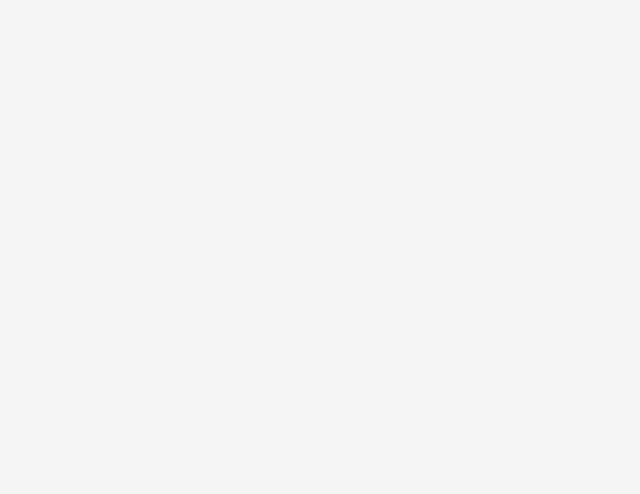
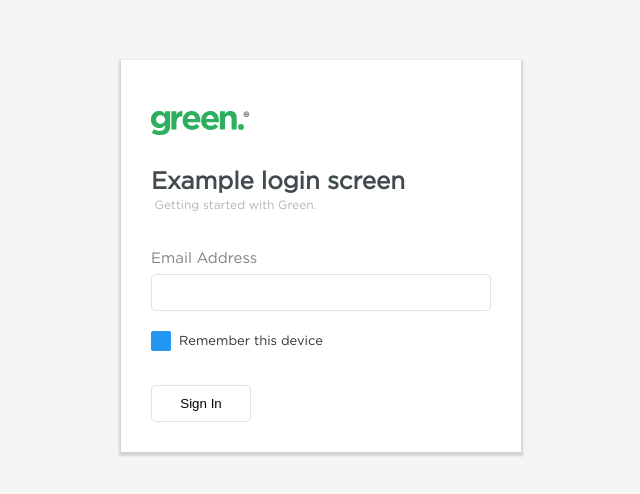
Before and after one commit to gottedev/login-task, a React (Create React App) app: page / in a window 1280 px wide. Shown: the part 104-598 px from the top of the page, without its empty margins (319-959 px from the left). Built offline with nearby package versions, Linux system fonts and the light colour scheme.

Commit message:
integrates login form in app

```diff
--- a/src/App.js
+++ b/src/App.js
@@ -1,8 +1,13 @@
 import React from "react";
+import LoginForm from "./components/login_form/LoginForm";
 import "./styles.scss";
 
 function App() {
-  return <div className="App"></div>;
+  return (
+    <div className="App">
+      <LoginForm />
+    </div>
+  );
 }
 
 export default App;
```
